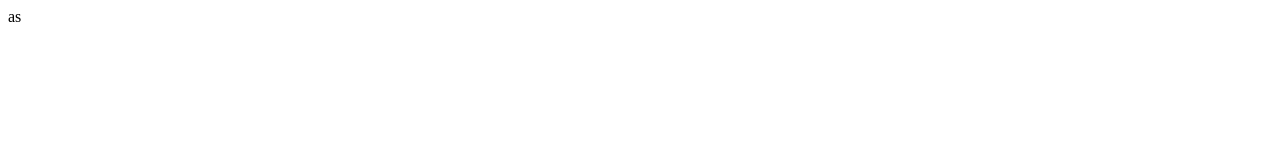
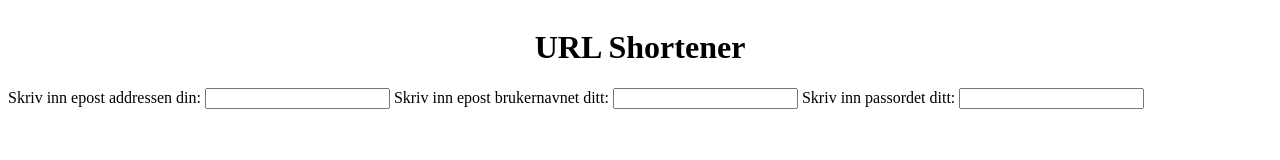
Before and after one commit to farin-mania/url-shortener, a website: page public/index.html in a window 1280 px wide. Drawn offline with Linux system fonts and the light colour scheme.

Commit message:
Initial html + routes

```diff
--- a/package.json
+++ b/package.json
@@ -11,8 +11,10 @@
   "license": "ISC",
   "type": "module",
   "dependencies": {
+    "bcrypt": "^6.0.0",
     "better-sqlite3": "^12.8.0",
     "cors": "^2.8.6",
-    "express": "^5.2.1"
+    "express": "^5.2.1",
+    "jsonwebtoken": "^9.0.3"
   }
 }
--- /dev/null
+++ b/public/index.css
@@ -0,0 +1,10 @@
+header {
+    display: flex;
+    justify-content: center;
+    align-items: center;
+    width: 100%;
+}
+
+#login-section {
+
+}
--- a/public/index.html
+++ b/public/index.html
@@ -5,10 +5,28 @@
     <meta charset="UTF-8">
     <meta name="viewport" content="width=device-width, initial-scale=1.0">
     <title>Document</title>
+    <link rel="stylesheet" href="index.css">
+    <script src="index.js" defer></script>
 </head>
 
 <body>
-    as
+
+    <header>
+        <h1>
+            URL Shortener
+        </h1>
+    </header>
+
+    <section id="login-section">
+        <form>
+            <label for="email">Skriv inn epost addressen din: </label>
+            <input type="email" name="email">
+            <label for="brukernavn">Skriv inn epost brukernavnet ditt: </label>
+            <input type="text" name="brukernavn">
+            <label for="password">Skriv inn passordet ditt: </label>
+            <input type="password" name="password">
+        </form>
+    </section>
 </body>
 
 </html>
```
Also changed, not shown: src/index.js (+13 -2 lines), src/services/user.js (added, +17 -0 lines), public/index.js (added), 2 other files.
